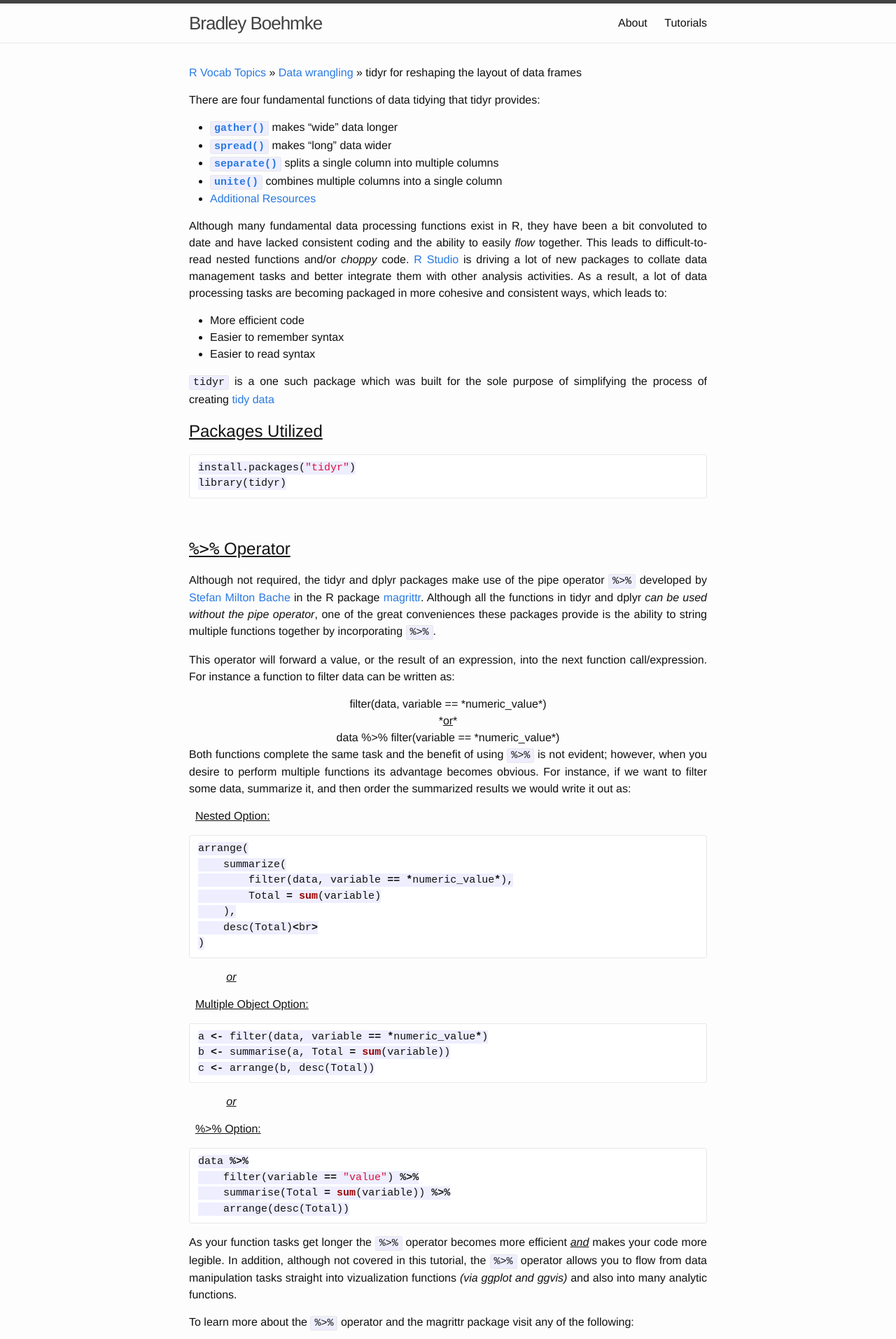
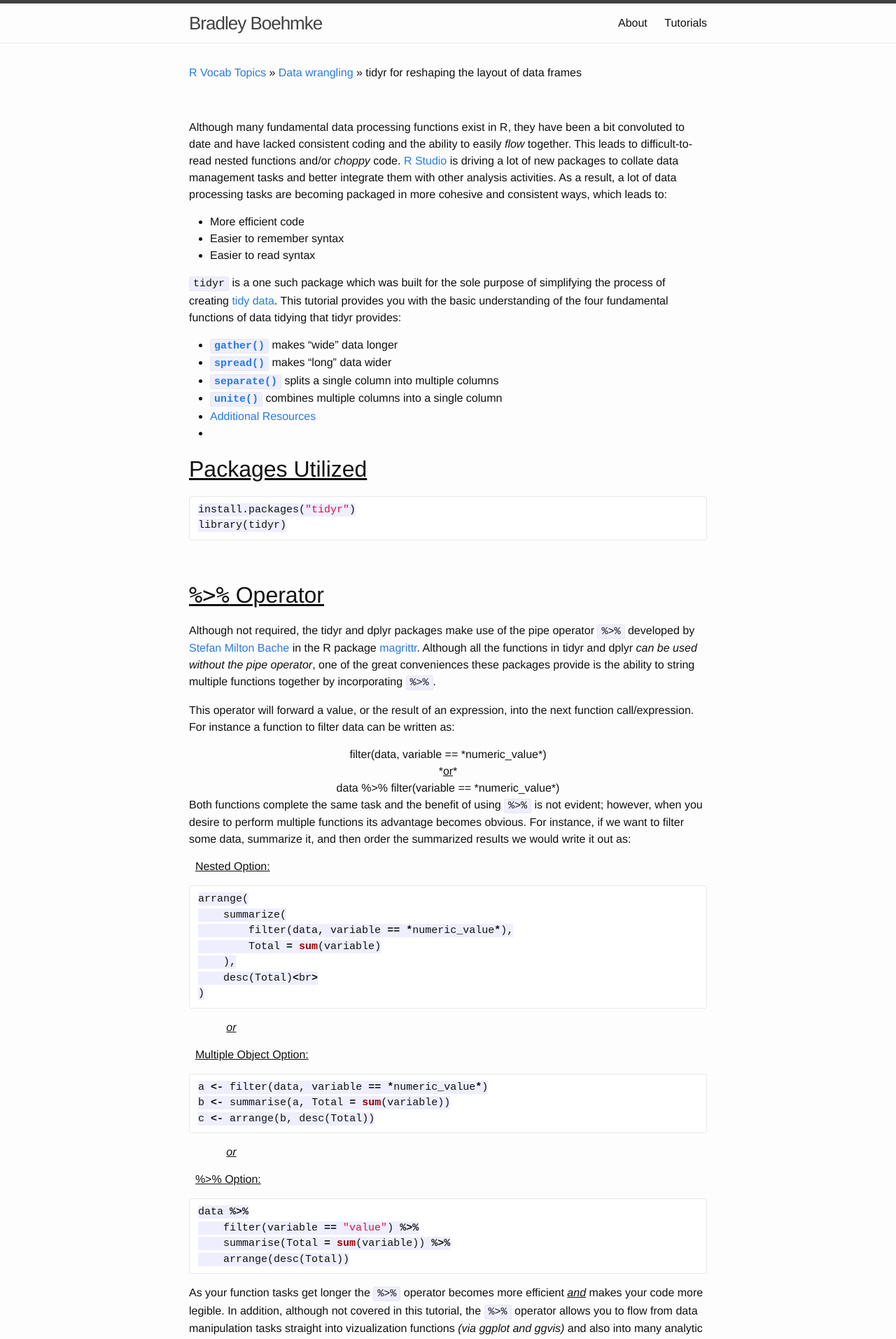
Before and after one commit to bradleyboehmke/bradleyboehmke, a Jekyll site: the page built from tutorials/tidyr.md, in a window 1280 px wide. Shown: the top 1913 px of the page at 70% size. Built offline with Jekyll 4.4.1, drawn with Linux system fonts in a browser that asks for light colours.

Commit message:
Update tidyr.md

````diff
--- a/tutorials/tidyr.md
+++ b/tutorials/tidyr.md
@@ -5,20 +5,7 @@ title: NULL
 
 [R Vocab Topics](index) &#187; [Data wrangling](data_wrangling) &#187; tidyr for reshaping the layout of data frames
 
-<style>
-div {
-    text-align: justify;
-    text-justify: inter-word;
-}
-</style>
-
-There are four fundamental functions of data tidying that tidyr provides:
-
-* <a href="#gather">**`gather()`**</a> makes “wide” data longer
-* <a href="#spread">**`spread()`**</a> makes “long” data wider
-* <a href="#separate">**`separate()`**</a> splits a single column into multiple columns
-* <a href="#unite">**`unite()`**</a> combines multiple columns into a single column
-* <a href="#resources">Additional Resources</a>
+<br>
 
 Although many fundamental data processing functions exist in R, they have been a bit convoluted to date and have lacked consistent coding
 and the ability to easily *flow* together.  This leads to difficult-to-read nested functions and/or *choppy* code. [R Studio](http://www.rstudio.com/) is driving a lot of new packages to collate data management tasks and better integrate them with other analysis activities.
@@ -28,10 +15,17 @@ As a result, a lot of data processing tasks are becoming packaged in more cohesi
 - Easier to remember syntax
 - Easier to read syntax
 
-`tidyr` is a one such package which was built for the sole purpose of simplifying the process of creating [tidy data](http://vita.had.co.nz/papers/tidy-data.html)
+`tidyr` is a one such package which was built for the sole purpose of simplifying the process of creating [tidy data](http://vita.had.co.nz/papers/tidy-data.html). This tutorial provides you with the basic understanding of the four fundamental functions of data tidying that tidyr provides:
+
+* <a href="#gather">**`gather()`**</a> makes “wide” data longer
+* <a href="#spread">**`spread()`**</a> makes “long” data wider
+* <a href="#separate">**`separate()`**</a> splits a single column into multiple columns
+* <a href="#unite">**`unite()`**</a> combines multiple columns into a single column
+* <a href="#resources">Additional Resources</a>
+*
 <br>
 
-# <u>Packages Utilized</u>
+## <u>Packages Utilized</u>
 
 ```r
 install.packages("tidyr")
@@ -40,7 +34,7 @@ library(tidyr)
 <br>
 
 <a id="pipe"> </a>
-# <u><font face="consolas">%>%</font> Operator</u>
+## <u><font face="consolas">%>%</font> Operator</u>
 
 Although not required, the tidyr and dplyr packages make use of the pipe operator `%>%` developed by [Stefan Milton Bache](https://twitter.com/stefanbache) in the R package [magrittr](http://cran.r-project.org/web/packages/magrittr/magrittr.pdf).  Although all the functions in tidyr and dplyr *can be used without the pipe operator*, one of the great conveniences these packages provide is the ability to string multiple functions together by incorporating `%>%`.
 
@@ -104,13 +98,13 @@ To learn more about the `%>%` operator and the magrittr package visit any of the
 
 <a id="gather"> </a>
 
-# <u>gather( ) function</u>:
+## <u>gather( ) function</u>:
 **Objective:** Reshaping wide format to long format
 
 **Description:** There are times when our data is considered unstacked and a common attribute of concern is spread out across columns.  To reformat the data such that these common attributes are *gathered* together as a single variable, the `gather()` function will take multiple columns and collapse them into key-value pairs, duplicating all other columns as needed.
 
 
-<img src="/public/images/dataWrangling/gather1.png" alt="gather() function" align="middle">
+<img src="/public/images/dataWrangling/gather1.png" alt="gather() function" align="middle" vspace="25">
 
 
 ```r
@@ -188,7 +182,7 @@ Also note that if you do not supply arguments for na.rm or convert values then t
 <br>
 <a id="separate"> </a>
 
-# <u>separate( ) function</u>:
+## <u>separate( ) function</u>:
 **Objective:** Splitting a single variable into two
 
 **Description:** Many times a single column variable will capture multiple variables, or even parts of a variable you just don't care about.  Some examples include:
@@ -273,7 +267,7 @@ These produce the same results:
 <br>
 <a id="unite"> </a>
 
-# <u>unite( ) function</u>:
+## <u>unite( ) function</u>:
 **Objective:** Merging two variables into one
 
 **Description:** There may be a time in which we would like to combine the values of two variables.  The `unite()` function is a convenience function to paste together multiple variable values into one.  In essence, it combines two variables of a single observation into one variable.
@@ -330,7 +324,7 @@ If no spearator is identified, "_" will automatically be used
 <br>
 <a id="spread"> </a>
 
-# <u>spread( ) function</u>:
+## <u>spread( ) function</u>:
 
 **Objective:** Reshaping long format to wide format
 
@@ -382,7 +376,7 @@ head(wide_DF, 24)
 <br>
 
 <a id="resources"> </a>
-# Additional Resources
+## Additional Resources
 
 - Data wrangling [presentation](Data_Wrangling_MU) I gave at Miami University
 - R Studio's [Data wrangling with R and RStudio webinar](http://www.rstudio.com/resources/webinars/)
````
